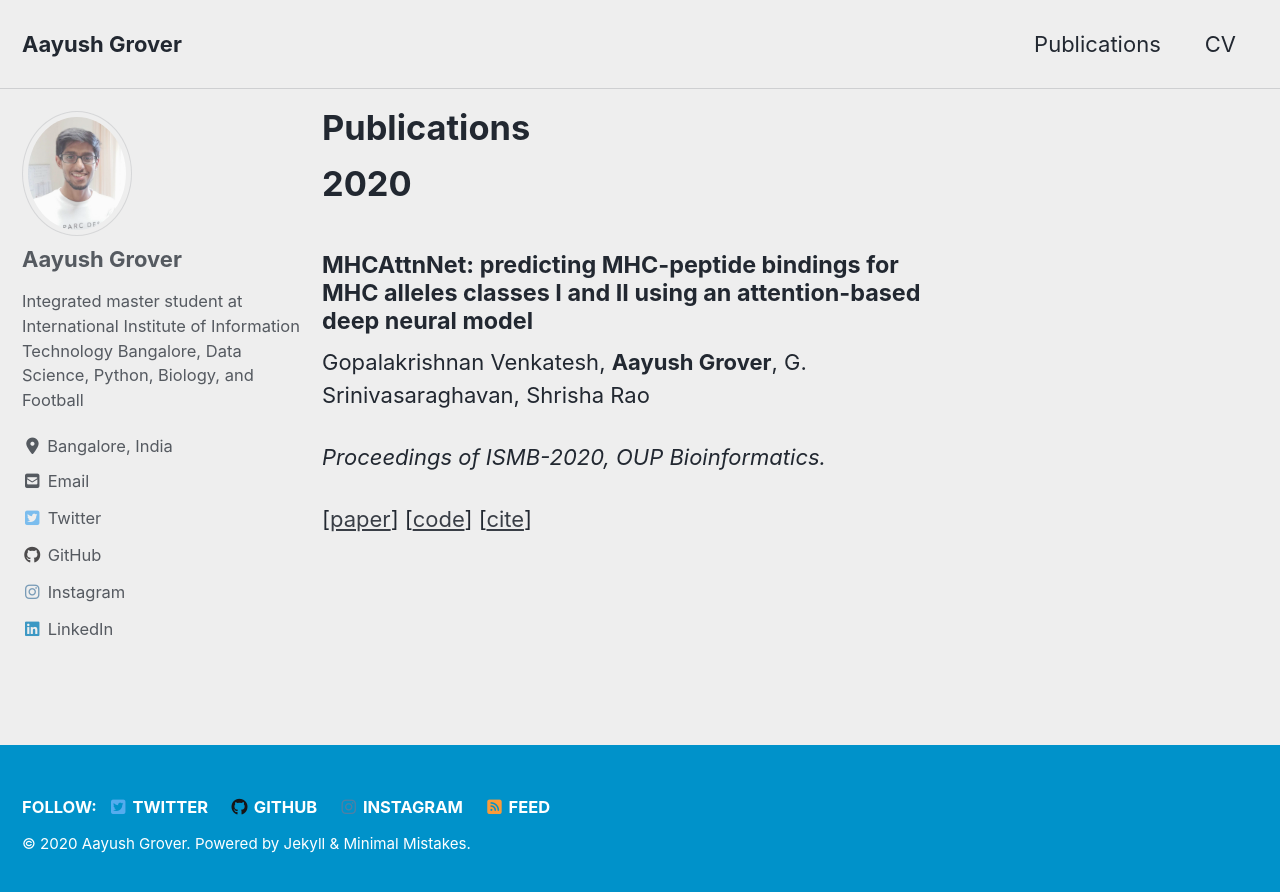
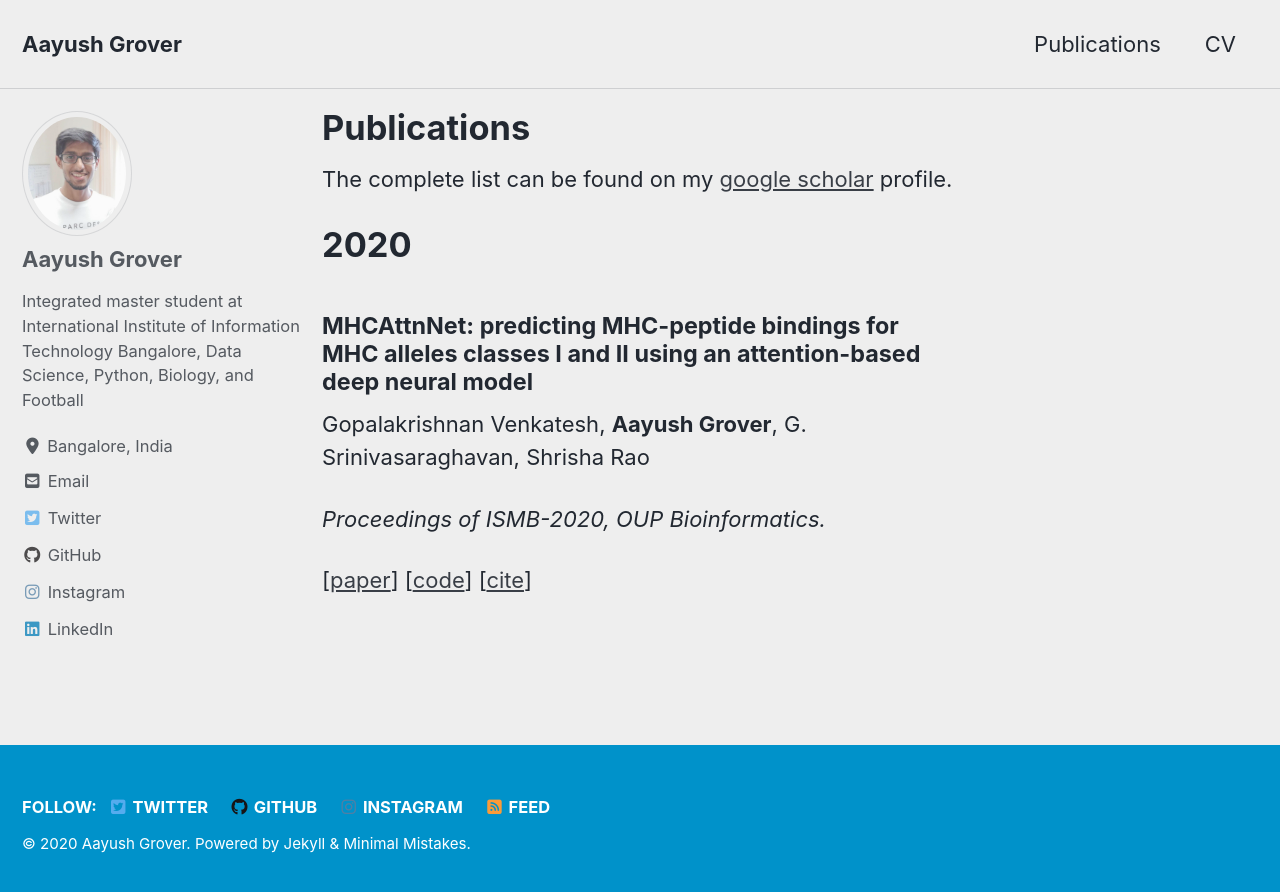
Before and after one commit to AayushGrover/AayushGrover.github.io, a Jekyll site: the page built from _pages/publications.md, in a window 1280 px wide. Shown: the top 892 px of the page. Built offline with Jekyll 4.4.1, drawn with Linux system fonts in a browser that asks for light colours; cached includes are drawn as plain includes; nearby versions of some CDN libraries.

Commit message:
Update publications.md

```diff
--- a/_pages/publications.md
+++ b/_pages/publications.md
@@ -3,6 +3,8 @@ permalink: /publications/
 title: "Publications"
 
 ---
+
+The complete list can be found on my [google scholar](https://scholar.google.com/citations?user=klamYX8AAAAJ&hl=en&oi=sra) profile.
 
 # 2020
 
```
